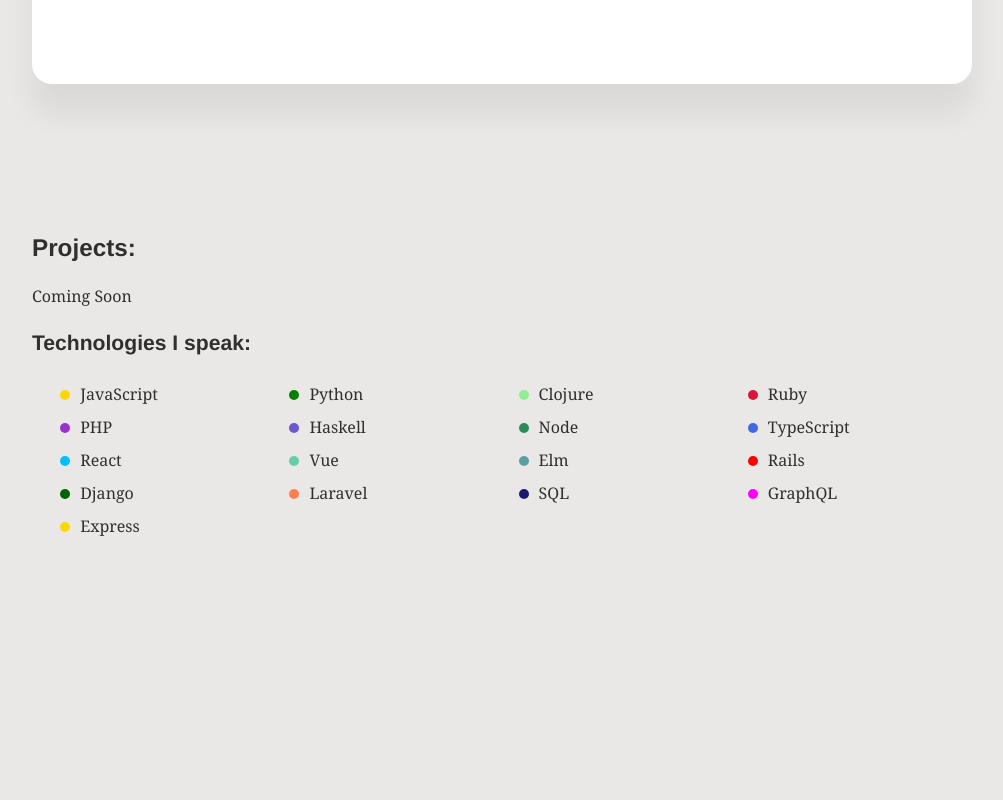
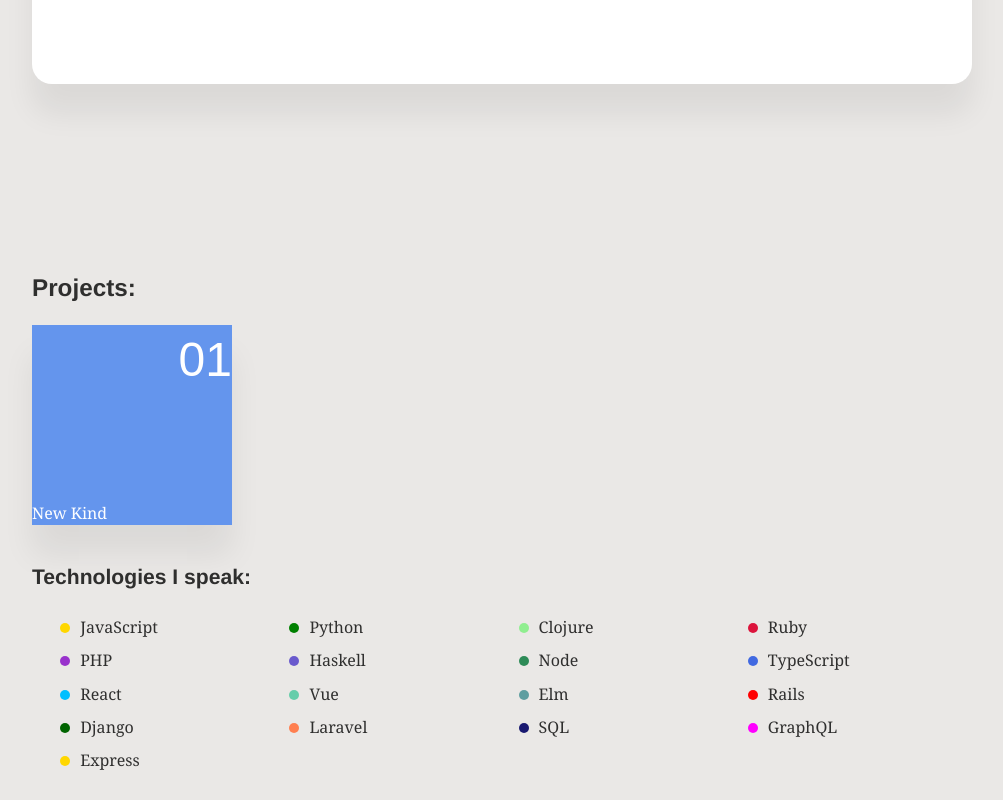
Before and after one commit to brentbrinkley/formerpersonalsite, a Gatsby site: page / in a window 1280 px wide. Shown: the part 565-1365 px from the top of the page, without its empty margins (138-1141 px from the left). Before the commit the page ends 1132 px from the top, so only its background shows below. Built offline with nearby package versions, Linux system fonts and the light colour scheme; Gatsby itself is replaced by a stand-in of ours; some packages are replaced by stand-ins of ours; what typography-theme-lincoln would draw is missing.

Commit message:
Working on projects section

```diff
--- a/src/components/ProfileCard.js
+++ b/src/components/ProfileCard.js
@@ -34,7 +34,7 @@ const ProfileCard = () => {
         alignItems: "center",
       }}
     >
-      <div className="card">
+      <div className="card container">
         <ProfileImage />
         <h1>{data.author}</h1>
         <h2>{data.jobTitle}</h2>
--- a/src/components/Projects.js
+++ b/src/components/Projects.js
@@ -1,5 +1,6 @@
 import React from "react"
 import { useStaticQuery } from "gatsby"
+import "./projects.scss"
 
 const Projects = () => {
   const graphData = useStaticQuery(graphql`
@@ -23,9 +24,13 @@ const Projects = () => {
   const data = graphData.allMarkdownRemark.edges
 
   return (
-    <div>
+    <div className="projects">
+      <div className="container">
         <h2>Projects:</h2>
-      <p>Coming Soon</p>
+        <div className="cube">
+          <div className="cube-header">New Kind</div>
+          <div className="cube-num">01</div>
+        </div>
         {/*}   {data.map(item => (
       <div>
         <h3>{item.node.frontmatter.title}</h3>
@@ -34,6 +39,7 @@ const Projects = () => {
       </div>
     ))}{*/}
       </div>
+    </div>
   )
 }
 
--- a/src/components/Skills.js
+++ b/src/components/Skills.js
@@ -16,7 +16,7 @@ const Skills = () => {
   const tech = graphData.site.siteMetadata.technologies
 
   return (
-    <div>
+    <div className="container">
       <h3>Technologies I speak:</h3>
       <ul className="skill-grid">
         {tech.map(item => (
--- /dev/null
+++ b/src/components/projects.scss
@@ -0,0 +1,28 @@
+.projects {
+  padding: 40px 0;
+  // background-color: white;
+  width: 100vw;
+  // box-shadow: 0 30px 30px rgba(0, 0, 0, 0.068);
+}
+
+.cube {
+  background-color: cornflowerblue;
+  position: relative;
+  color: white;
+  width: 200px;
+  height: 200px;
+  box-shadow: 0 30px 30px rgba(0, 0, 0, 0.068);
+
+  .cube-header {
+    position: absolute;
+    bottom: 0;
+  }
+
+  .cube-num {
+    font-family: "arial";
+    font-size: 3em;
+    position: absolute;
+    top: 0;
+    right: 0;
+  }
+}
--- a/src/pages/index.js
+++ b/src/pages/index.js
@@ -9,7 +9,7 @@ const Home = () => {
   return (
     <div>
       <Navbar />
-      <div className="container">
+      <div>
         <ProfileCard />
         <Projects />
         <Skills />
```
Lines whose indentation alone changed are shown as unchanged.
